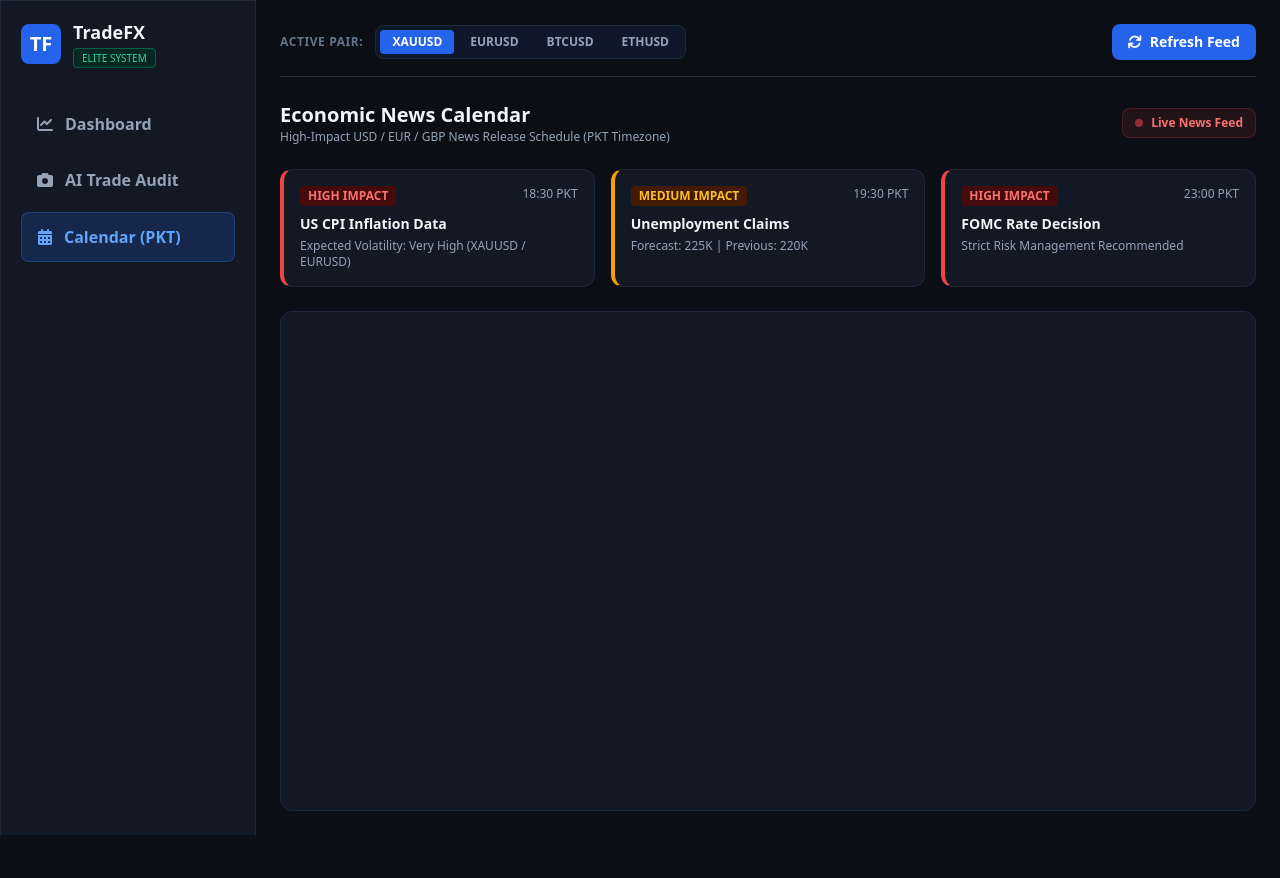
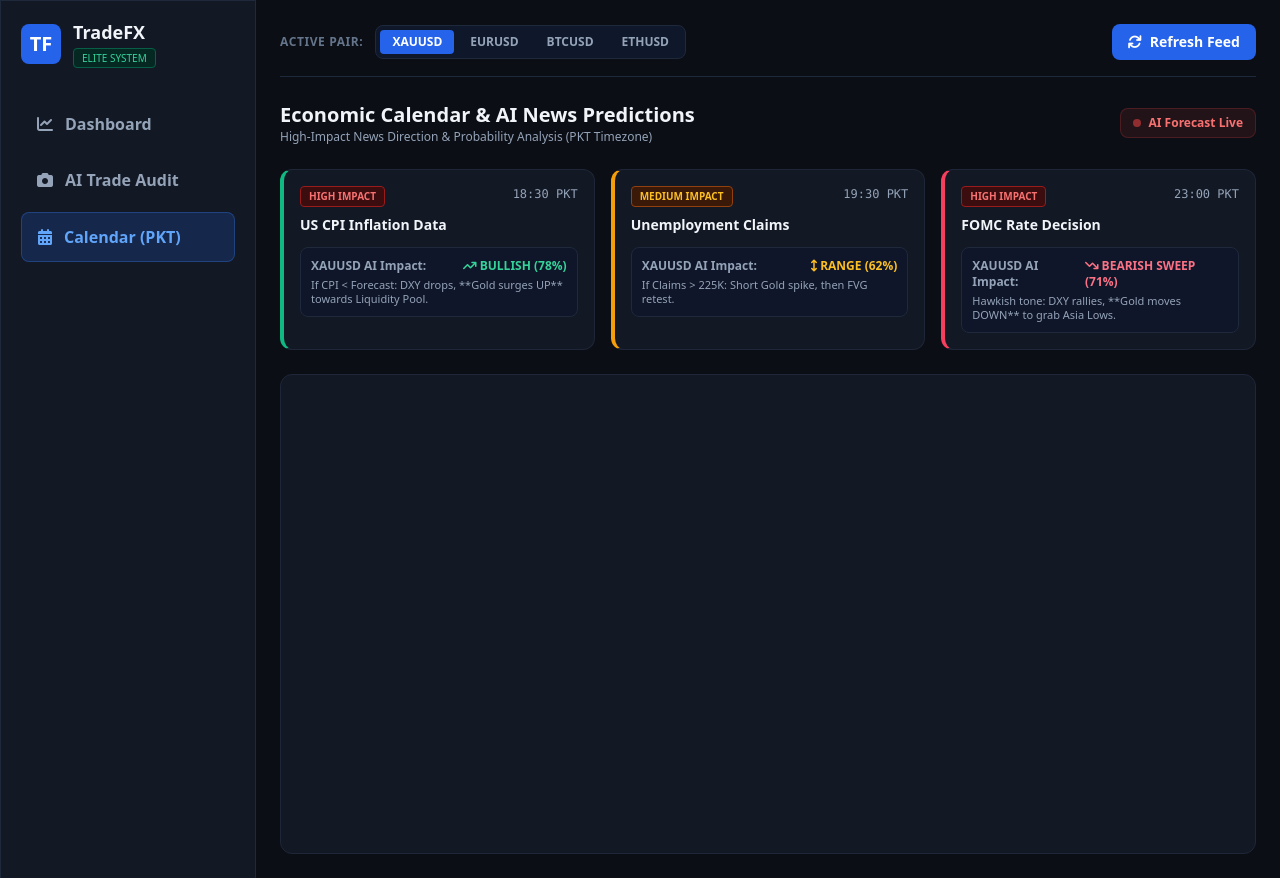
Before and after one commit to sarangkapri29-spec/XAUUSD-AI-4, a website: page index.html in a window 1280 px wide. Both pictures are taken after a click on the button "Calendar (PKT)". Before the commit the page ends 835 px from the top, so only its background shows below. Drawn offline with nearby package versions, Linux system fonts and the light colour scheme; no server answers; a script that the page names is missing.

Commit message:
Update index.html

```diff
--- a/index.html
+++ b/index.html
@@ -122,51 +122,77 @@
       </div>
     </div>
 
-    <!-- Live Calendar (PKT) Tab -->
+    <!-- Live Calendar & AI Impact Analysis Tab -->
     <div id="tab-calendar-view" class="hidden space-y-6">
       <div class="flex justify-between items-center">
         <div>
-          <h2 class="text-xl font-bold">Economic News Calendar</h2>
-          <p class="text-xs text-slate-400">High-Impact USD / EUR / GBP News Release Schedule (PKT Timezone)</p>
+          <h2 class="text-xl font-bold">Economic Calendar & AI News Predictions</h2>
+          <p class="text-xs text-slate-400">High-Impact News Direction & Probability Analysis (PKT Timezone)</p>
         </div>
         <span class="bg-red-500/10 text-red-400 text-xs px-3 py-1.5 rounded-lg border border-red-500/20 font-semibold flex items-center gap-2">
-          <span class="w-2 h-2 rounded-full bg-red-500 animate-pulse"></span> Live News Feed
+          <span class="w-2 h-2 rounded-full bg-red-500 animate-pulse"></span> AI Forecast Live
         </span>
       </div>
 
-      <!-- High Impact Alerts -->
+      <!-- High Impact AI Direction Forecast Cards -->
       <div class="grid grid-cols-1 md:grid-cols-3 gap-4">
-        <div class="card-bg p-4 rounded-xl border-l-4 border-l-red-500">
+        <!-- Event 1 -->
+        <div class="card-bg p-4 rounded-xl border-l-4 border-l-emerald-500 flex flex-col justify-between">
+          <div>
             <div class="flex justify-between items-start">
-            <span class="text-xs font-bold text-red-400 bg-red-950 px-2 py-0.5 rounded">HIGH IMPACT</span>
-            <span class="text-xs text-slate-400">18:30 PKT</span>
+              <span class="text-[10px] font-bold text-red-400 bg-red-950/80 border border-red-800 px-2 py-0.5 rounded">HIGH IMPACT</span>
+              <span class="text-xs font-mono text-slate-400">18:30 PKT</span>
             </div>
             <h4 class="font-bold text-sm mt-2">US CPI Inflation Data</h4>
-          <p class="text-xs text-slate-400 mt-1">Expected Volatility: Very High (XAUUSD / EURUSD)</p>
+            <div class="mt-3 bg-slate-900/90 p-2.5 rounded-lg border border-slate-800 space-y-1">
+              <div class="flex justify-between text-xs font-bold">
+                <span class="text-slate-400">XAUUSD AI Impact:</span>
+                <span class="text-emerald-400"><i class="fa-solid fa-arrow-trend-up"></i> BULLISH (78%)</span>
+              </div>
+              <p class="text-[11px] text-slate-400 leading-tight">If CPI < Forecast: DXY drops, **Gold surges UP** towards Liquidity Pool.</p>
+            </div>
+          </div>
         </div>
 
-        <div class="card-bg p-4 rounded-xl border-l-4 border-l-amber-500">
+        <!-- Event 2 -->
+        <div class="card-bg p-4 rounded-xl border-l-4 border-l-amber-500 flex flex-col justify-between">
+          <div>
             <div class="flex justify-between items-start">
-            <span class="text-xs font-bold text-amber-400 bg-amber-950 px-2 py-0.5 rounded">MEDIUM IMPACT</span>
-            <span class="text-xs text-slate-400">19:30 PKT</span>
+              <span class="text-[10px] font-bold text-amber-400 bg-amber-950/80 border border-amber-800 px-2 py-0.5 rounded">MEDIUM IMPACT</span>
+              <span class="text-xs font-mono text-slate-400">19:30 PKT</span>
             </div>
             <h4 class="font-bold text-sm mt-2">Unemployment Claims</h4>
-          <p class="text-xs text-slate-400 mt-1">Forecast: 225K | Previous: 220K</p>
+            <div class="mt-3 bg-slate-900/90 p-2.5 rounded-lg border border-slate-800 space-y-1">
+              <div class="flex justify-between text-xs font-bold">
+                <span class="text-slate-400">XAUUSD AI Impact:</span>
+                <span class="text-amber-400"><i class="fa-solid fa-arrows-up-down"></i> RANGE (62%)</span>
+              </div>
+              <p class="text-[11px] text-slate-400 leading-tight">If Claims > 225K: Short Gold spike, then FVG retest.</p>
+            </div>
+          </div>
         </div>
 
-        <div class="card-bg p-4 rounded-xl border-l-4 border-l-red-500">
+        <!-- Event 3 -->
+        <div class="card-bg p-4 rounded-xl border-l-4 border-l-rose-500 flex flex-col justify-between">
+          <div>
             <div class="flex justify-between items-start">
-            <span class="text-xs font-bold text-red-400 bg-red-950 px-2 py-0.5 rounded">HIGH IMPACT</span>
-            <span class="text-xs text-slate-400">23:00 PKT</span>
+              <span class="text-[10px] font-bold text-red-400 bg-red-950/80 border border-red-800 px-2 py-0.5 rounded">HIGH IMPACT</span>
+              <span class="text-xs font-mono text-slate-400">23:00 PKT</span>
             </div>
             <h4 class="font-bold text-sm mt-2">FOMC Rate Decision</h4>
-          <p class="text-xs text-slate-400 mt-1">Strict Risk Management Recommended</p>
+            <div class="mt-3 bg-slate-900/90 p-2.5 rounded-lg border border-slate-800 space-y-1">
+              <div class="flex justify-between text-xs font-bold">
+                <span class="text-slate-400">XAUUSD AI Impact:</span>
+                <span class="text-rose-400"><i class="fa-solid fa-arrow-trend-down"></i> BEARISH SWEEP (71%)</span>
+              </div>
+              <p class="text-[11px] text-slate-400 leading-tight">Hawkish tone: DXY rallies, **Gold moves DOWN** to grab Asia Lows.</p>
+            </div>
+          </div>
         </div>
       </div>
 
       <!-- TradingView Live Economic Calendar Widget -->
-      <div class="card-bg p-4 rounded-xl overflow-hidden" style="height: 500px;">
-        <!-- TradingView Widget BEGIN -->
+      <div class="card-bg p-4 rounded-xl overflow-hidden" style="height: 480px;">
         <div class="tradingview-widget-container" style="height:100%;width:100%">
           <div class="tradingview-widget-container__widget" style="height:100%;width:100%"></div>
           <script type="text/javascript" src="https://s3.tradingview.com/external-embedding/embed-widget-events.js" async>
@@ -180,7 +206,6 @@
           }
           </script>
         </div>
-        <!-- TradingView Widget END -->
       </div>
     </div>
   </main>
```
Lines whose indentation alone changed are shown as unchanged.
